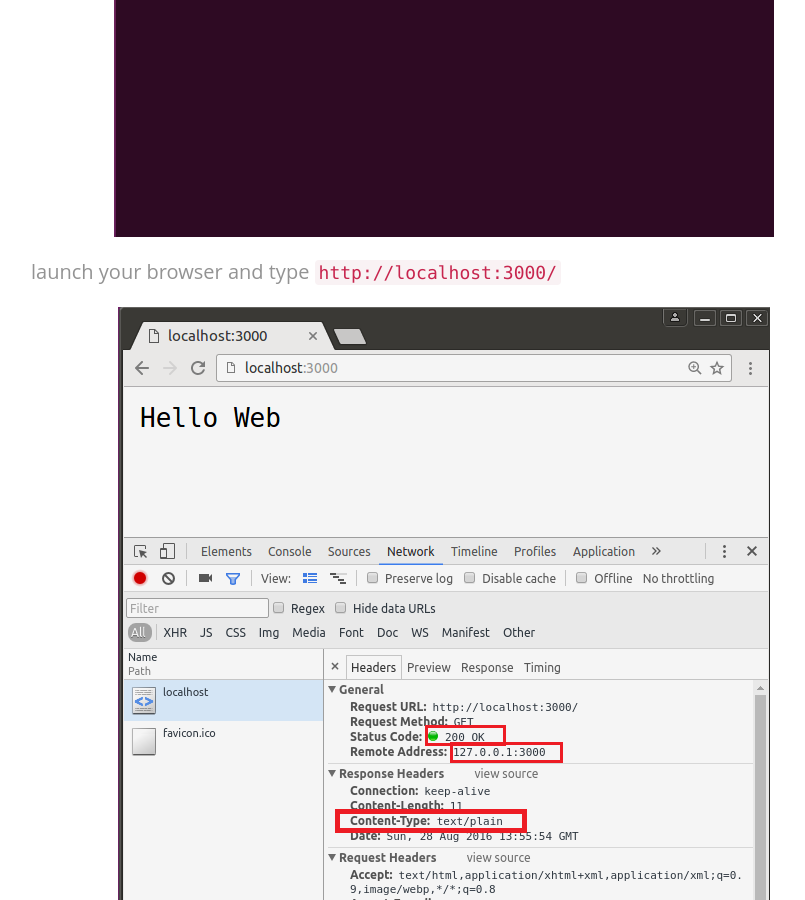
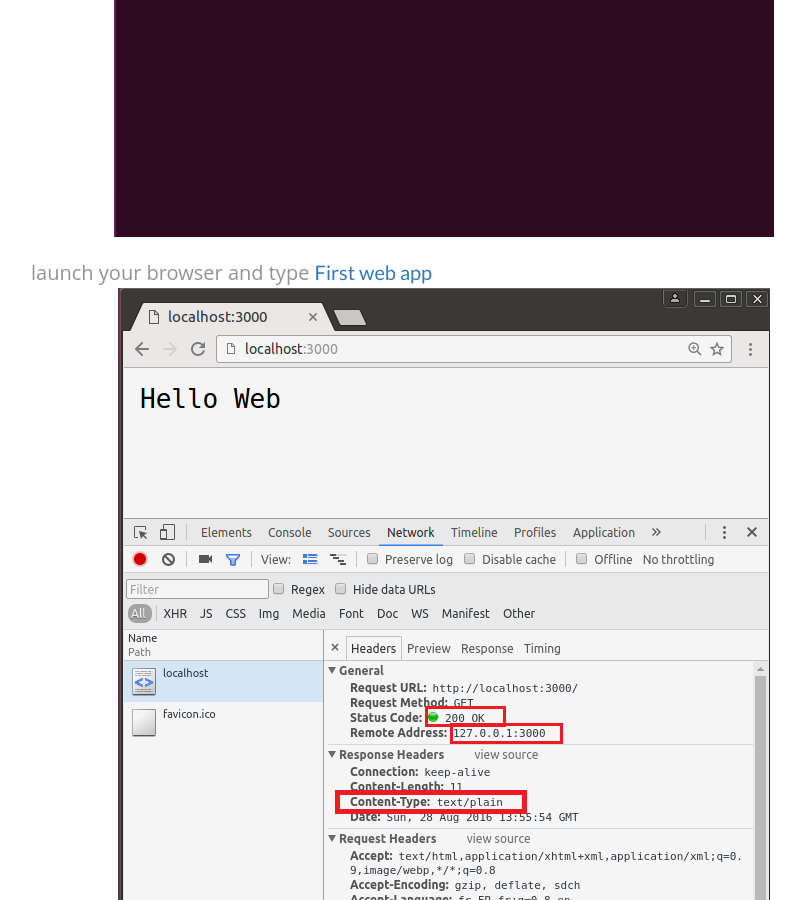
Before and after one commit to malekbenz/malekbenz, a Jekyll site: the page built from _posts/2016-01-01-First-web-application-with-Nodejs.md, in a window 1280 px wide and 900 px high, scrolled down 2591 px. Shown: the whole window, without its empty margins (54-859 px from the left). Built offline with Jekyll 4.4.1, drawn with Linux system fonts in a browser that asks for light colours; nearby versions of some CDN libraries.

Commit message:
post first web app

```diff
--- a/_posts/2016-01-01-First-web-application-with-Nodejs.md
+++ b/_posts/2016-01-01-First-web-application-with-Nodejs.md
@@ -54,8 +54,7 @@ Run the application:
 
 ![vs code](/images/helloweb/launch.png){:class="img-responsive" :max-width="80%"}
 
-launch your browser and type `http://localhost:3000/`
-
+launch your browser and type [First web app](http://localhost:3000/)
 ![vs code](/images/helloweb/web.png){:class="img-responsive" :max-width="80%"}
 
 
```
